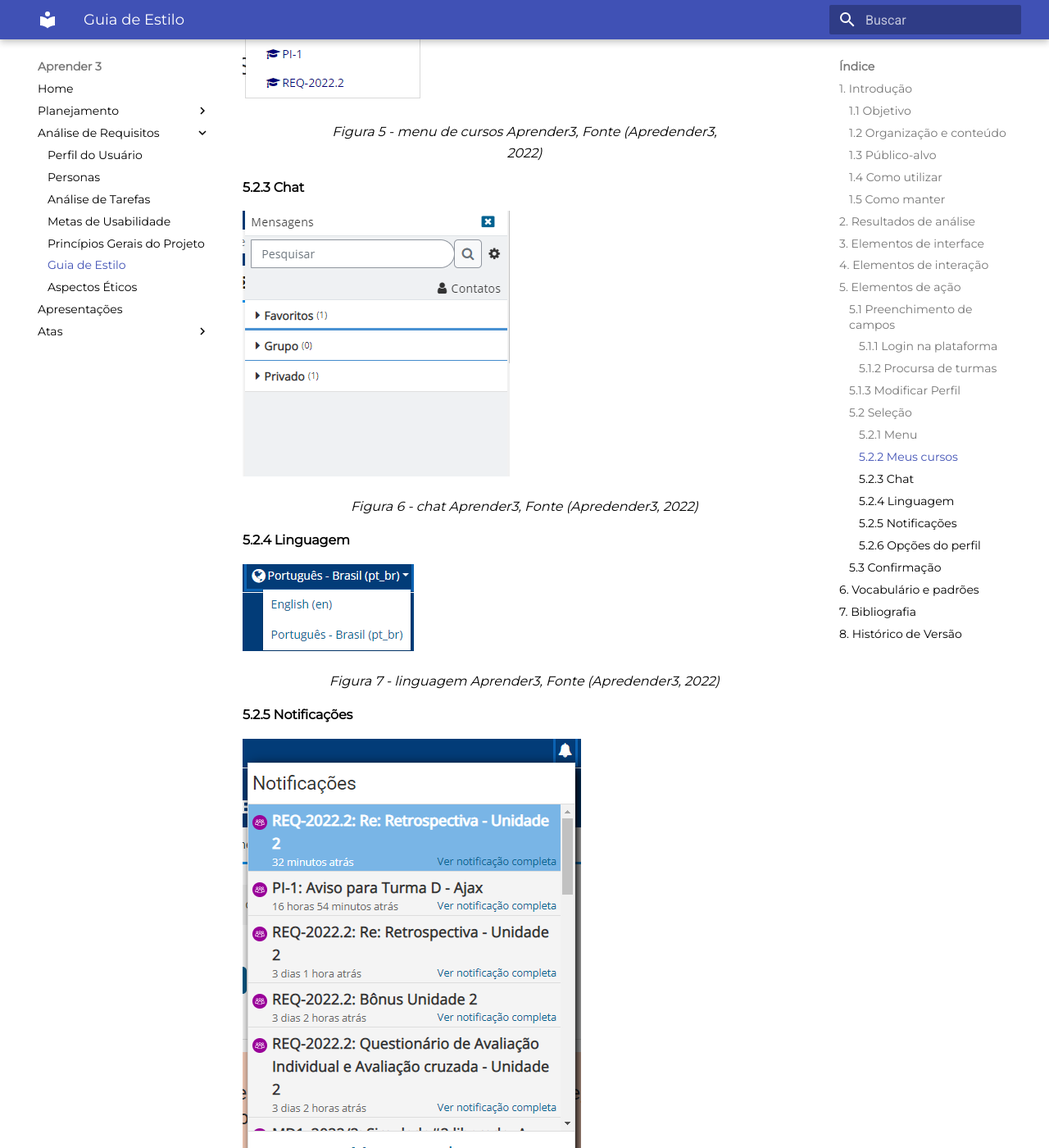
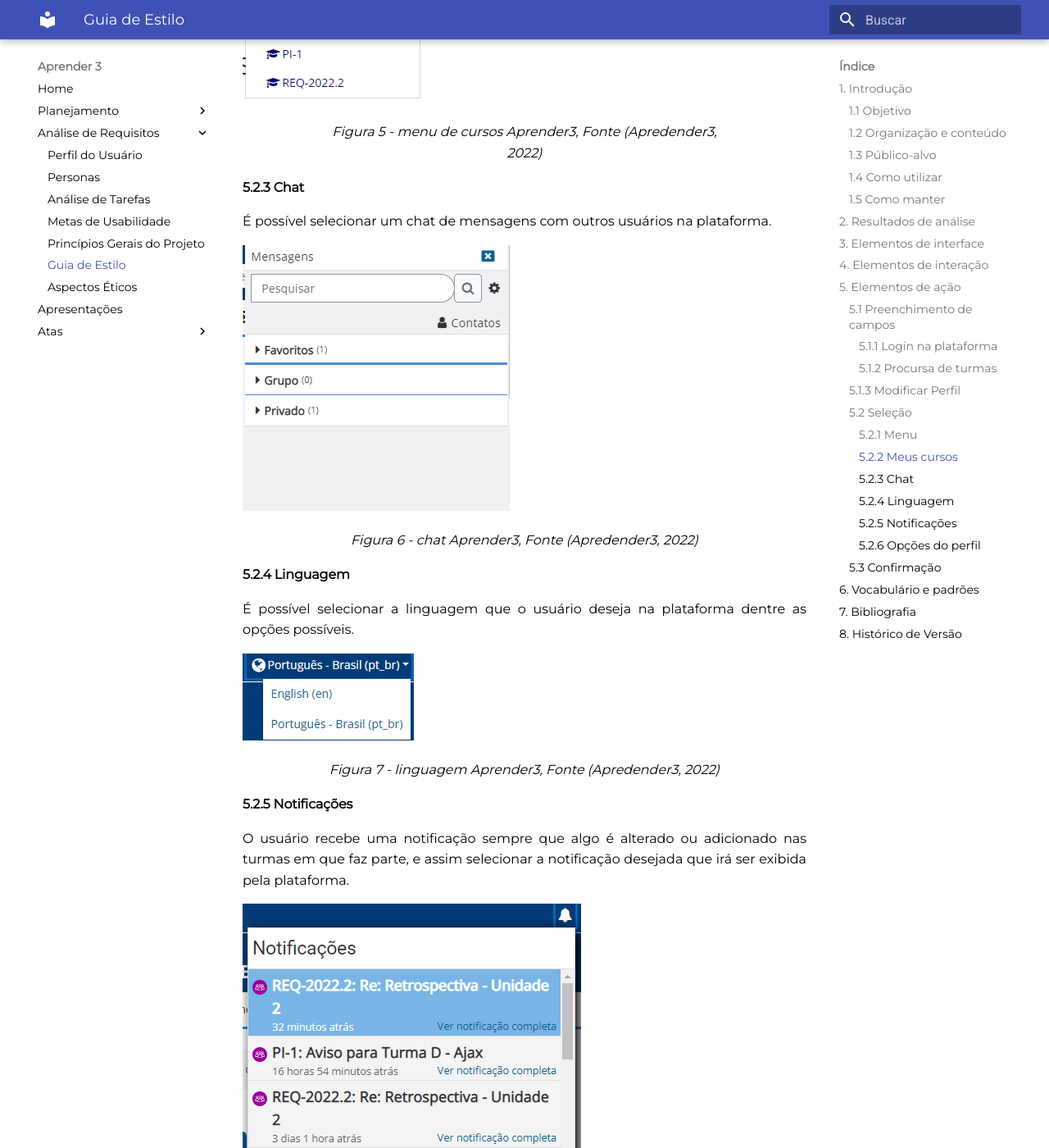
Before and after one commit to mdsreq-fga-unb/2022.2-Aprender3, an MkDocs documentation site: the page built from docs/analise_de_requisitos/guia_de_estilo.md, in a window 1280 px wide and 1400 px high, scrolled down 3506 px. Shown: the whole window at 82% size. Built offline with MkDocs 1.6.1 and Material for MkDocs 9.7.7, drawn with Linux system fonts in a browser that asks for light colours; some of the changed text lies outside the part shown.

Commit message:
Update guia_de_estilo.md

```diff
--- a/docs/analise_de_requisitos/guia_de_estilo.md
+++ b/docs/analise_de_requisitos/guia_de_estilo.md
@@ -72,24 +72,28 @@
  <figcaption align="center">Figura 5 - menu de cursos Aprender3, Fonte (Apredender3, 2022)</figcaption>
 
 #### 5.2.3 Chat
+É possível selecionar um chat de mensagens com outros usuários na plataforma.
 
   ![ho](../images/chat_selecao.png)
 
  <figcaption align="center">Figura 6 - chat Aprender3, Fonte (Apredender3, 2022)</figcaption>
 
 #### 5.2.4 Linguagem
+É possível selecionar a linguagem que o usuário deseja na plataforma dentre as opções possíveis.
 
  ![ho](../images/linguagem_selecao.png)
 
  <figcaption align="center">Figura 7 - linguagem Aprender3, Fonte (Apredender3, 2022)</figcaption>
 
 #### 5.2.5 Notificações
+O usuário recebe uma notificação sempre que algo é alterado ou adicionado nas turmas em que faz parte, e assim selecionar a notificação desejada que irá ser exibida pela plataforma.
 
  ![ho](../images/notificacoes_selecao.png)
 
  <figcaption align="center">Figura 8 - notificações Aprender3, Fonte (Apredender3, 2022)</figcaption>
 
 #### 5.2.6 Opções do perfil
+Quando é selecionado o perfil, é aberto um menu de diversas seleções que o usuário pode interagir.
 
  ![ho](../images/opcoesperfil_selecao.png)
 
```
